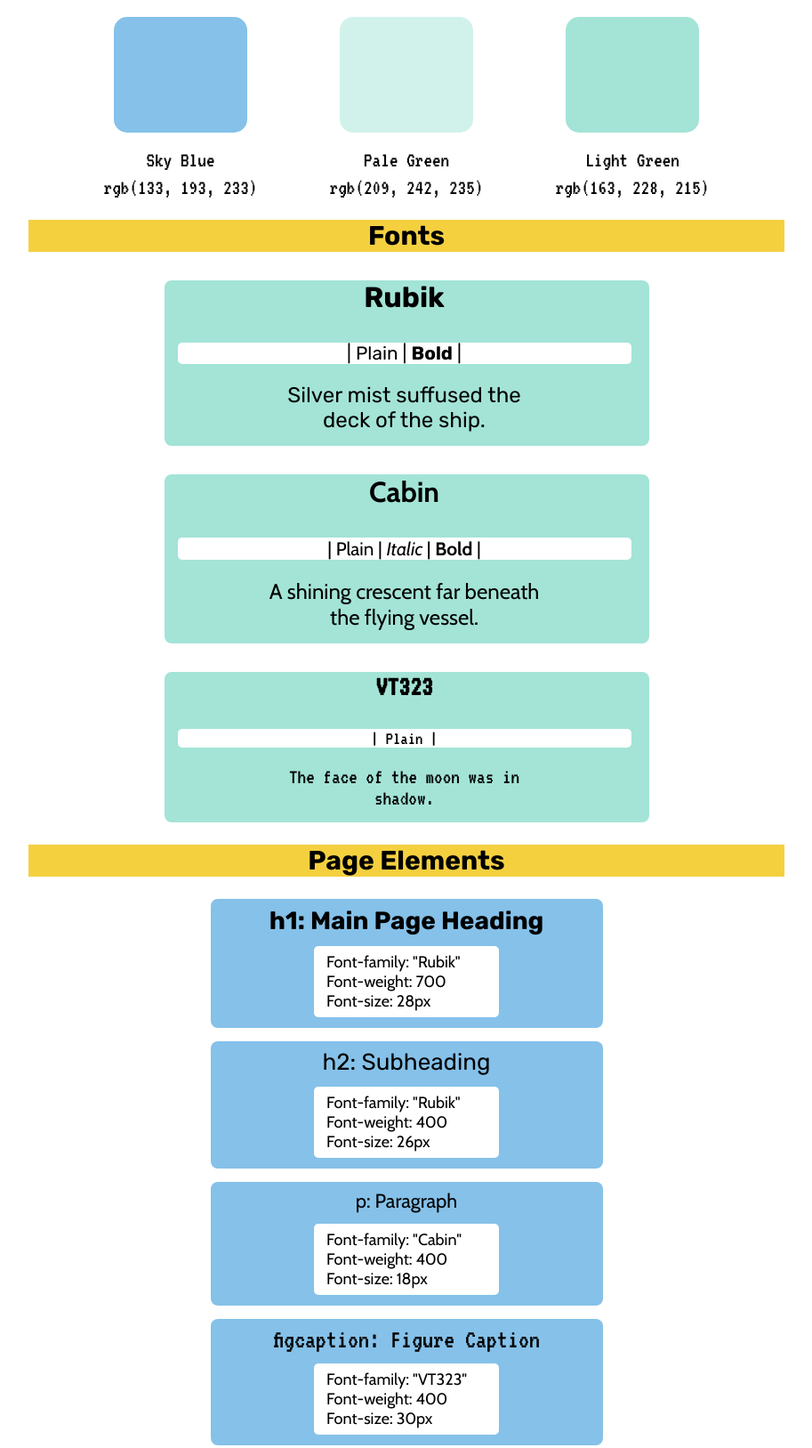
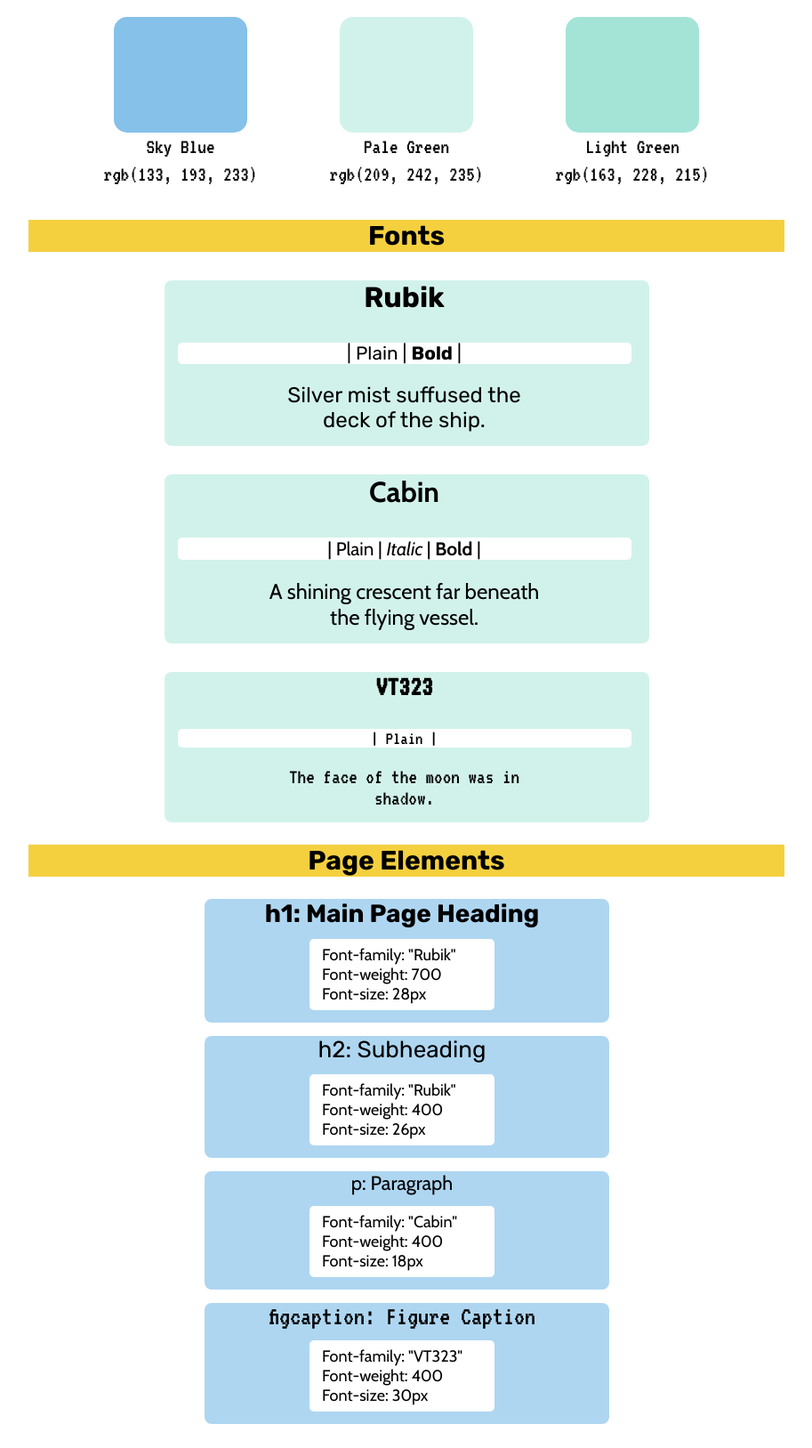
Before and after one commit to FastnBulbous81/My-Pumas-Design-System, a plain HTML site: page index.html in a window 1280 px wide. Shown: the part 611-2238 px from the top of the page at 89% size, without its empty margins (183-1096 px from the left). Drawn offline with nearby package versions, Linux system fonts and the light colour scheme.

Commit message:
Minor adjustments to positionings

```diff
--- a/style.css
+++ b/style.css
@@ -60,6 +60,8 @@ p {
 
 .color-label {
     line-height: 130%;
+    position: relative;
+    bottom: 15px;
 }
 
 #dark-green {
@@ -95,7 +97,7 @@ p {
     height: auto;
     border-radius: 8px;
     padding: 0 20px 15px 15px;
-    background-color: rgb(163, 228, 215);
+    background-color: rgb(209, 242, 235);
     font-size: 20px;
 }
 
@@ -144,9 +146,9 @@ p {
     width: 50%;
     height: auto;
     border-radius: 8px;
-    padding: 8px;
+    padding: 0 20px 10px 10px;
     margin: 15px auto;
-    background-color: rgb(133, 193, 233);
+    background-color: rgb(174, 214, 241);
 }
 
 #h1-example {
```
